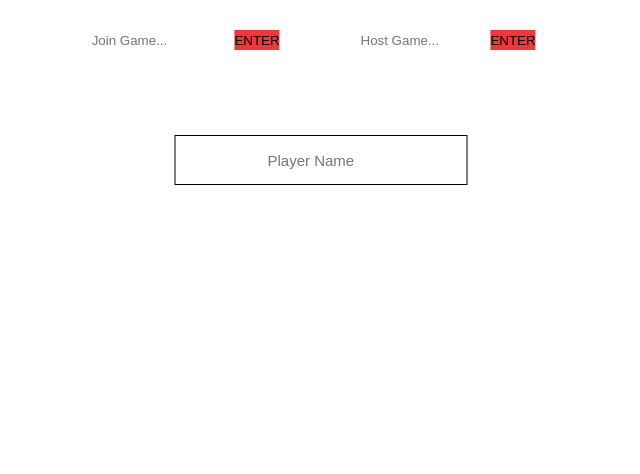
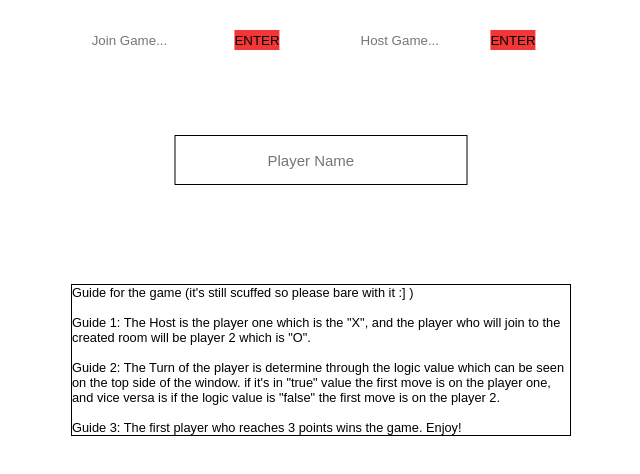
Before and after one commit to boom141/Tic-Tac-Toe_NodeJs, a website: page client/index.html in a window 1280 px wide. Shown: the part 280-754 px from the top of the page, without its empty margins (319-959 px from the left). Drawn offline with nearby package versions, Linux system fonts and the light colour scheme; no server answers.

Commit message:
Add files via upload

```diff
--- a/client/client.js
+++ b/client/client.js
@@ -202,5 +202,6 @@ function enter(){
     $(".p2Score").css("opacity", 1);
     $(".span").css("opacity", 1);
     $(".turn").css("opacity", 1);
+    $(".direction").css("opacity", 0);
     turn.innerText = PlayerTurn;
 }
--- a/client/index.html
+++ b/client/index.html
@@ -8,6 +8,19 @@
     <title>Square Game</title>
 </head>
 <body>
+    <div class="direction">
+        <p>Guide for the game (it's still scuffed so please bare with it :] )<br>
+          <br>Guide 1: The Host is the player one which is the "X", and the player
+                       who will join to the created room will be player 2 which is
+                       "O".
+      <br><br>Guide 2: The Turn of the player is determine through the logic value
+                       which can be seen on the top side of the window. if it's in
+                       "true" value the first move is on the player one, and vice
+                       versa is if the logic value is "false" the first move is on
+                       the player 2.
+      <br><br>Guide 3: The first player who reaches 3 points wins the game. Enjoy!
+        </p>
+    </div>
     <div class="turn">dasdasd</div>
     <div class="ScoringCon">
         <h1>BEST OF 3</h1><span class="span">:</span>
--- a/client/style.css
+++ b/client/style.css
@@ -233,3 +233,14 @@
     top: 5%;
     font-size: 3rem;
 }
+.direction{
+    position: absolute;
+    top: 80%;
+    left: 50%;
+    transform: translate(-50%,-50%);
+    font-family: Arial, Helvetica, sans-serif;
+    font-size: 0.8rem;
+    max-width: 500px;
+    border: 1px solid black;
+    opacity: 1;
+}
```
